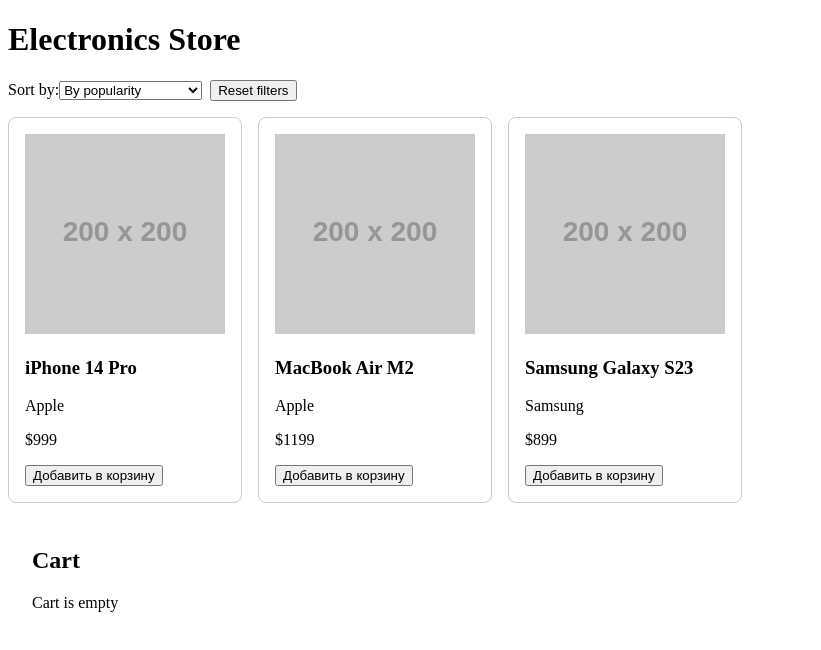
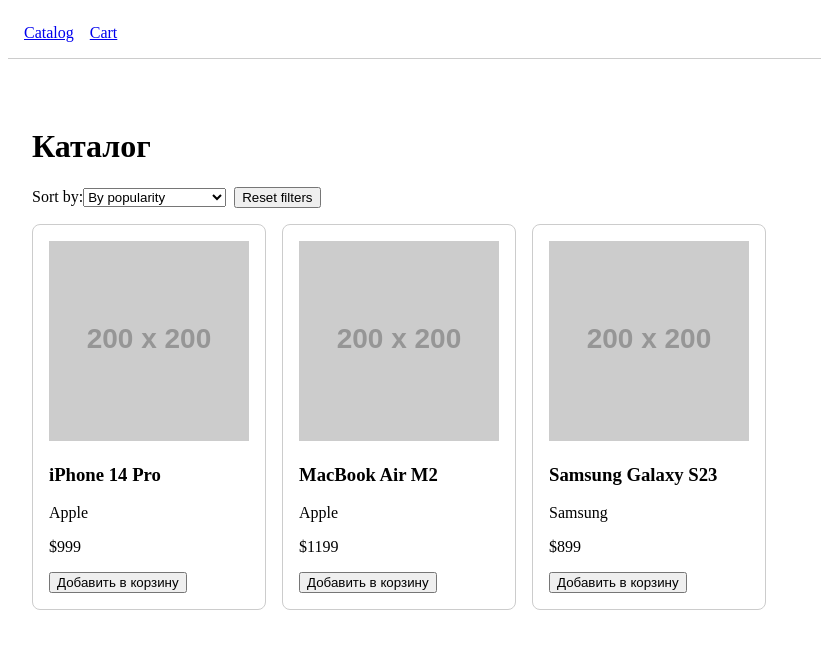
Before and after one commit to Baisalov24/e-commerce, a React app: page / in a window 1280 px wide. Shown: the top 650 px of the page, without its empty margins (0-821 px from the left). Built offline with nearby package versions, Linux system fonts and the light colour scheme.

Commit message:
feat(router): add page routing for catalog and cart

```diff
--- a/package.json
+++ b/package.json
@@ -6,7 +6,7 @@
   "scripts": {
     "test": "echo \"Error: no test specified\" && exit 1",
     "start": "webpack serve --mode development",
-  "build": "webpack --mode production"
+    "build": "webpack --mode production"
   },
   "keywords": [],
   "author": "",
@@ -15,7 +15,8 @@
     "@reduxjs/toolkit": "^2.7.0",
     "react": "^19.1.0",
     "react-dom": "^19.1.0",
-    "react-redux": "^9.2.0"
+    "react-redux": "^9.2.0",
+    "react-router-dom": "^7.5.2"
   },
   "devDependencies": {
     "@types/react": "^19.1.2",
--- a/src/App.tsx
+++ b/src/App.tsx
@@ -2,10 +2,10 @@
 import { useDispatch } from "react-redux";
 import { setProducts } from "@/store/catalogSlice";
 import { mockProducts } from "@/data/products";
-import Catalog from "@/features/catalog/Catalog";
 import type { AppDispatch } from "@/store";
-import FiltersPanel from "@/features/catalog/Filters";
-import Cart from "@/features/cart/Cart";
+import { BrowserRouter as Router, Routes, Route, Link  } from "react-router-dom";
+import CatalogPage from "@/pages/CatalogPage";
+import CartPage from "@/pages/CartPage";
 
 const App = () => {
   const dispatch = useDispatch<AppDispatch>();
@@ -15,12 +15,18 @@
   }, [dispatch]);
 
   return (
-    <div>
-      <h1>Electronics Store</h1>
-      <FiltersPanel />
-      <Catalog />
-      <Cart/>
-    </div>
+    <Router>
+    <header style={{ padding: 16, borderBottom: "1px solid #ccc", marginBottom: 24 }}>
+      <nav>
+        <Link to="/" style={{ marginRight: 16 }}>Catalog</Link>
+        <Link to="/cart">Cart</Link>
+      </nav>
+    </header>
+    <Routes>
+      <Route path="/" element={<CatalogPage />} />
+      <Route path="/cart" element={<CartPage />} />
+    </Routes>
+  </Router>
   );
 };
 
--- /dev/null
+++ b/src/pages/CartPage.tsx
@@ -0,0 +1,13 @@
+import React from "react";
+import Cart from "@/features/cart/Cart";
+
+const CartPage = () => {
+  return (
+    <div style={{ padding: 24 }}>
+      <h1>Cart</h1>
+      <Cart />
+    </div>
+  );
+};
+
+export default CartPage;
--- /dev/null
+++ b/src/pages/CatalogPage.tsx
@@ -0,0 +1,25 @@
+import React, { useEffect } from "react";
+import { useDispatch } from "react-redux";
+import { setProducts } from "@/store/catalogSlice";
+import { mockProducts } from "@/data/products";
+import FiltersPanel from "@/features/catalog/Filters";
+import Catalog from "@/features/catalog/Catalog";
+import { AppDispatch } from "@/store";
+
+const CatalogPage = () => {
+  const dispatch = useDispatch<AppDispatch>();
+
+  useEffect(() => {
+    dispatch(setProducts(mockProducts));
+  }, [dispatch]);
+
+  return (
+    <div style={{ padding: 24 }}>
+      <h1>Каталог</h1>
+      <FiltersPanel />
+      <Catalog />
+    </div>
+  );
+};
+
+export default CatalogPage;
```
Also changed, not shown: 1 other file (tests, documents, lock files or other folders).
